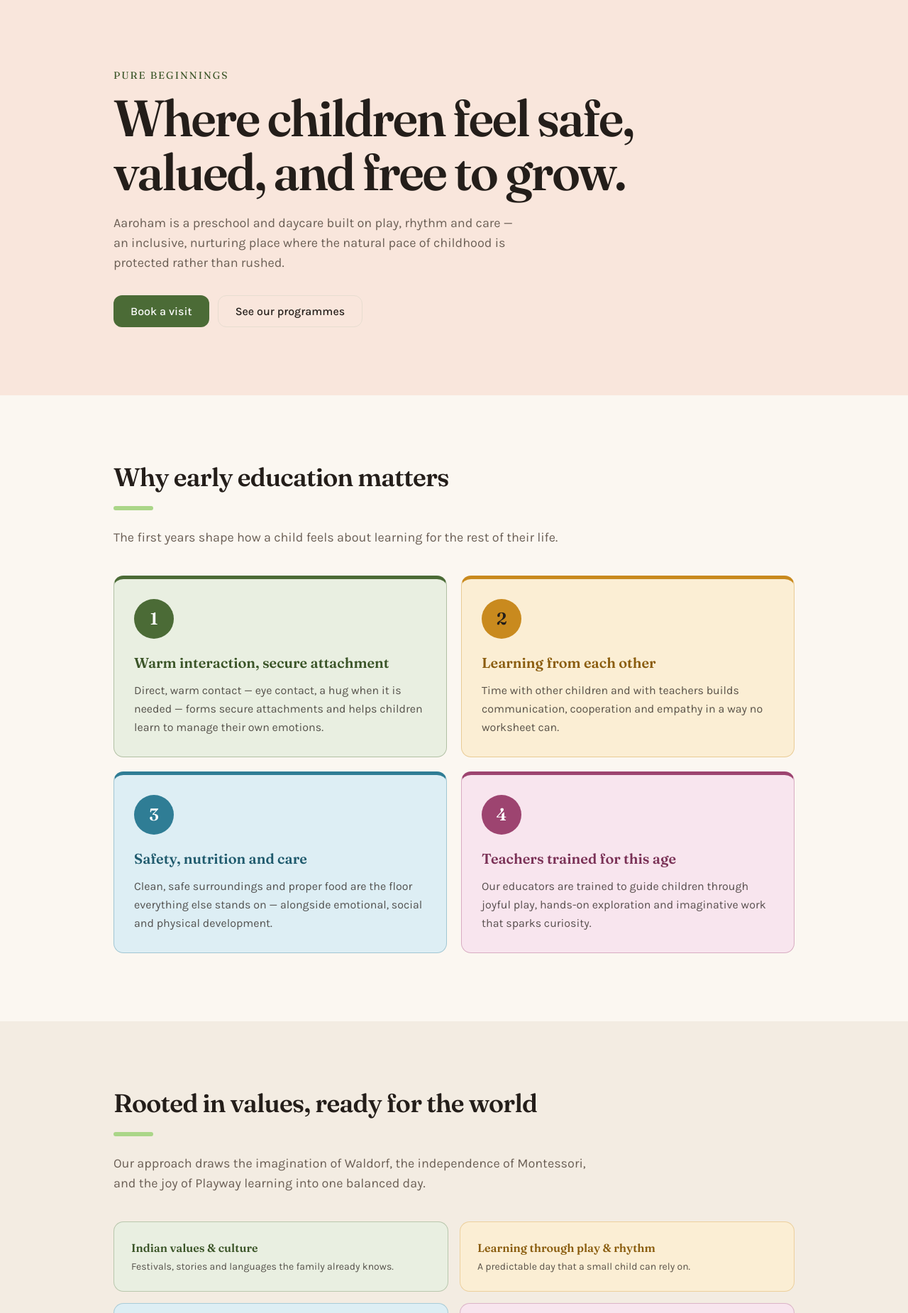
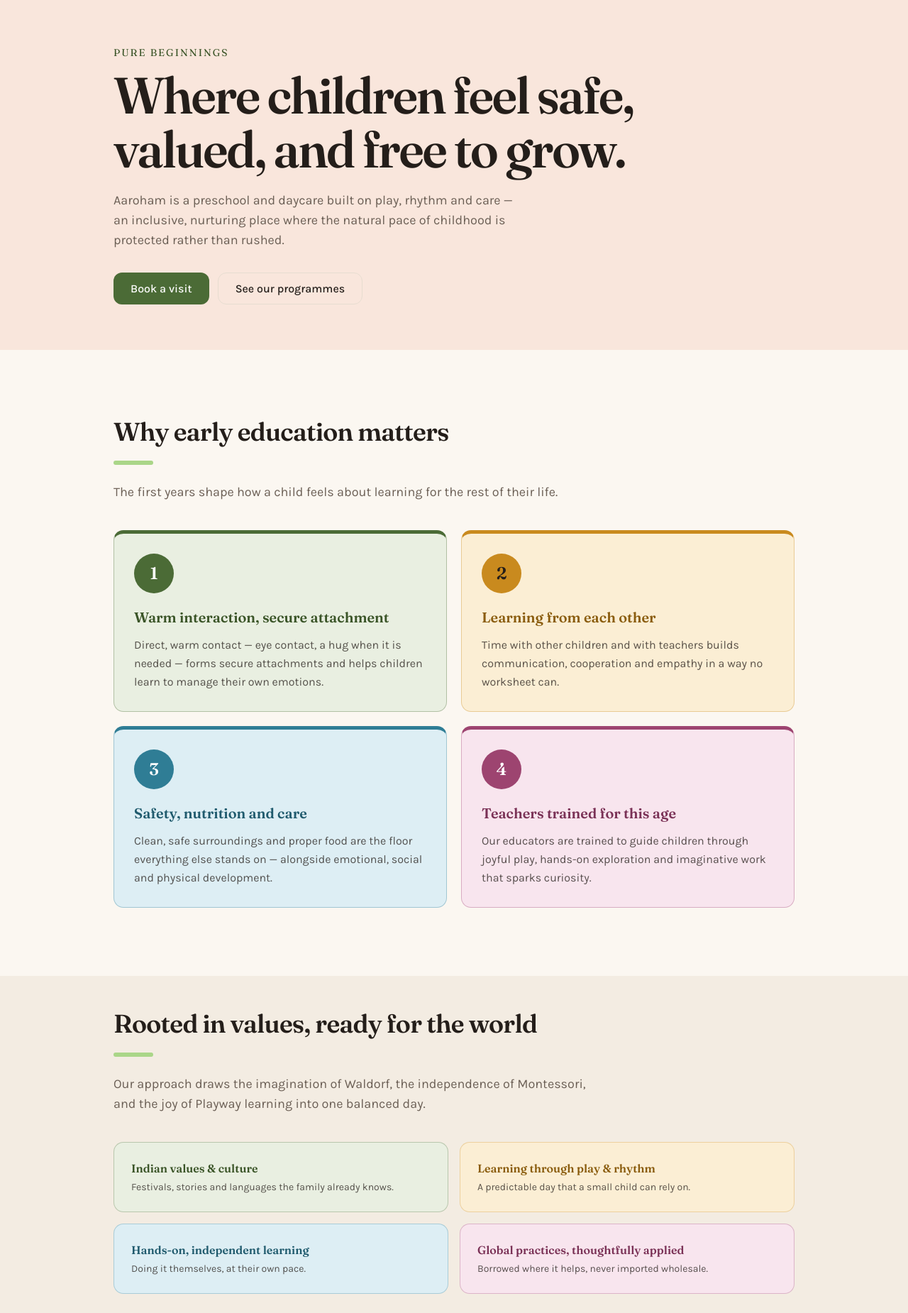
Before and after one commit to friend4amit/preschool, a Django app: template templates/website/pages/home.html in a window 1280 px wide. Shown: the part 61-1911 px from the top of the page at 71% size. Run offline with Django 5.2, Linux system fonts and the light colour scheme; the template is opened without the code that fills it: values that come from a table or form of the project are taken from there, others are empty; style sheets or scripts are compiled from the project's sources; parts of the project's set-up code (start-up, migrations or seed data) failed here and were passed over.

Commit message:
website: shorten the coloured bands across the rest of the pages
Same rule as programmes, applied consistently: the first coloured band on a
page goes to two thirds of its vertical padding, every later one to a half, and
the plain `band` sections — the ones actually holding the content — keep their
full 6rem. Nothing moves horizontally and no copy changes.

At 1280px every hero is now 64px of padding instead of 96, and every later
coloured band 48. Content bands stay at 96. On a phone the same fractions apply
to .band's smaller 4rem: 42.7px and 32px. Zero horizontal overflow on any page
at either width.

Vertical space recovered: home 576px, about and approach 352 each, programmes,
team and thoughtful-education 256 each, contact 64.

Three things worth knowing about the edges of the rule:

`band-photo` is left alone on home and team. It has no padding-block to take a
fraction of — it is a photograph, and its height is the image.

Home's `band-clay` is the FALLBACK hero, rendered only when no hero image is
set, so it is two thirds like every other hero. With a photograph present home
simply has no padded hero to shrink, which is the right answer rather than a
gap in the rule.

Two sections carried extra attributes — `data-stats` and `data-gallery` — and
my first pass matched on the class attribute alone and silently skipped both.
Caught by measuring the rendered page rather than trusting the edit; worth
remembering that a class-only match over templates is not a safe way to do
this.

Every bespoke padding utility on a section comes off: `pb-16 md:pb-24` on five
heroes, which restated .band exactly and did nothing, and `py-12 md:py-16` on
home's stats band, which was a real deliberate value. A utility beats a
component class, so any of them left in place would have applied the fraction
to the top of the section and not the bottom. The stats band was already
tighter than default and is now tighter still — say if that one was better as
it was.

Still measured rather than seen. Chrome here reports a zero-width viewport and
will not screenshot.

Co-Authored-By: Claude Opus 5 <noreply@anthropic.com>
Claude-Session: https://claude.ai/code/session_01HbRFjuzAa1FeNGTfoETBiy

```diff
--- a/templates/website/pages/contact.html
+++ b/templates/website/pages/contact.html
@@ -10,7 +10,7 @@
 {% endblock %}
 
 {% block content %}
-  <section class="band band-leaf pb-16 md:pb-24">
+  <section class="band band-leaf band-two-thirds-tall">
     <div class="shell">
       <p class="eyebrow">Contact</p>
       <h1 class="font-display text-ink text-display md:text-display-lg lg:text-display-xl mt-3 max-w-4xl leading-[1.02] font-semibold text-balance">
--- a/templates/website/pages/home.html
+++ b/templates/website/pages/home.html
@@ -35,7 +35,7 @@
       </div>
     </section>
   {% else %}
-    <section class="band band-clay">
+    <section class="band band-clay band-two-thirds-tall">
       <div class="shell">
         <p class="eyebrow">Pure beginnings</p>
         <h1 class="font-display text-ink text-display md:text-display-lg lg:text-display-xl mt-3 max-w-4xl leading-[1.05] font-semibold text-balance">
@@ -55,7 +55,7 @@
 
   {% comment %} --- The numbers ------------------------------------------------------ {% endcomment %}
   {% if stats %}
-    <section class="band band-leaf py-12 md:py-16" data-stats>
+    <section class="band band-leaf band-half-tall" data-stats>
       <div class="shell grid grid-cols-2 gap-8 md:grid-cols-4">
         {% for stat in stats %}
           <div>
@@ -101,7 +101,7 @@
   </section>
 
   {% comment %} --- Values ----------------------------------------------------------- {% endcomment %}
-  <section class="band band-tint">
+  <section class="band band-tint band-half-tall">
     <div class="shell">
       <h2 class="font-display text-ink text-display font-semibold text-balance">Rooted in values, ready for the world</h2>
       <span class="rule-spring mt-5"></span>
@@ -156,7 +156,7 @@
 
   {% comment %} --- Life here -------------------------------------------------------- {% endcomment %}
   {% if gallery %}
-    <section class="band band-tint" data-gallery>
+    <section class="band band-tint band-half-tall" data-gallery>
       <div class="shell">
         <h2 class="font-display text-ink text-display font-semibold text-balance">Life at Aaroham</h2>
         <span class="rule-spring mt-5"></span>
@@ -192,7 +192,7 @@
   {% endif %}
 
   {% comment %} --- Come and see ----------------------------------------------------- {% endcomment %}
-  <section class="a-leaf band-solid band">
+  <section class="a-leaf band-solid band band-half-tall">
     <div class="shell max-w-4xl">
       <p class="font-display text-display leading-[1.15] font-semibold text-balance">
         The first years decide how a child feels about learning for the rest of their life.
@@ -204,7 +204,7 @@
     </div>
   </section>
 
-  <section class="band band-leaf">
+  <section class="band band-leaf band-half-tall">
     <div class="shell">
       <h2 class="font-display text-ink text-display font-semibold text-balance">Join the Aaroham family</h2>
       <p class="text-ink/80 mt-3 max-w-prose text-lg">
--- a/templates/website/pages/special_education.html
+++ b/templates/website/pages/special_education.html
@@ -5,7 +5,7 @@
 {% block meta_description %}An inclusive preschool is not one that treats every child the same. It is one that notices what each child needs, and adjusts.{% endblock %}
 
 {% block content %}
-  <section class="band band-clay pb-16 md:pb-24">
+  <section class="band band-clay band-two-thirds-tall">
     <div class="shell">
       <p class="eyebrow">Thoughtful education</p>
       <h1 class="font-display text-ink text-display md:text-display-lg lg:text-display-xl mt-3 max-w-4xl leading-[1.02] font-semibold text-balance">
@@ -60,7 +60,7 @@
   </section>
 
   {% if photo %}
-    <section class="band band-tint">
+    <section class="band band-tint band-half-tall">
       <div class="shell grid items-center gap-14 lg:grid-cols-2 lg:gap-20">
         <div>
           <h2 class="font-display text-ink text-display font-semibold text-balance">Adjusting the room, not the child</h2>
@@ -83,7 +83,7 @@
 
   {% comment %} The one solid band, and it carries the most important sentence on the
      site: the promise not to over-promise. {% endcomment %}
-  <section class="a-clay band-solid band">
+  <section class="a-clay band-solid band band-half-tall">
     <div class="shell max-w-4xl">
       <p class="font-display text-display leading-[1.15] font-semibold text-balance">
         If you have concerns about your child, talk to us before you enrol.
--- a/templates/website/pages/team.html
+++ b/templates/website/pages/team.html
@@ -5,7 +5,7 @@
 {% block meta_description %}Educators trained specifically for the early years, guiding children through joyful play, hands-on exploration and imaginative learning.{% endblock %}
 
 {% block content %}
-  <section class="band band-berry pb-16 md:pb-24">
+  <section class="band band-berry band-two-thirds-tall">
     <div class="shell">
       <p class="eyebrow">Our team</p>
       <h1 class="font-display text-ink text-display md:text-display-lg lg:text-display-xl mt-3 max-w-4xl leading-[1.02] font-semibold text-balance">
@@ -61,7 +61,7 @@
     </div>
   </section>
 
-  <section class="a-berry band-solid band">
+  <section class="a-berry band-solid band band-half-tall">
     <div class="shell max-w-4xl">
       <p class="font-display text-display leading-[1.15] font-semibold text-balance">
         A preschool is its teachers. Everything else is furniture.
@@ -73,7 +73,7 @@
     </div>
   </section>
 
-  <section class="band band-leaf">
+  <section class="band band-leaf band-half-tall">
     <div class="shell">
       <h2 class="font-display text-ink text-display font-semibold text-balance">Meet them in person</h2>
       <p class="text-ink/80 mt-4 max-w-prose text-lg">
```
Also changed, not shown: templates/website/pages/about.html (+4 -4 lines), templates/website/pages/approach.html (+4 -4 lines).
